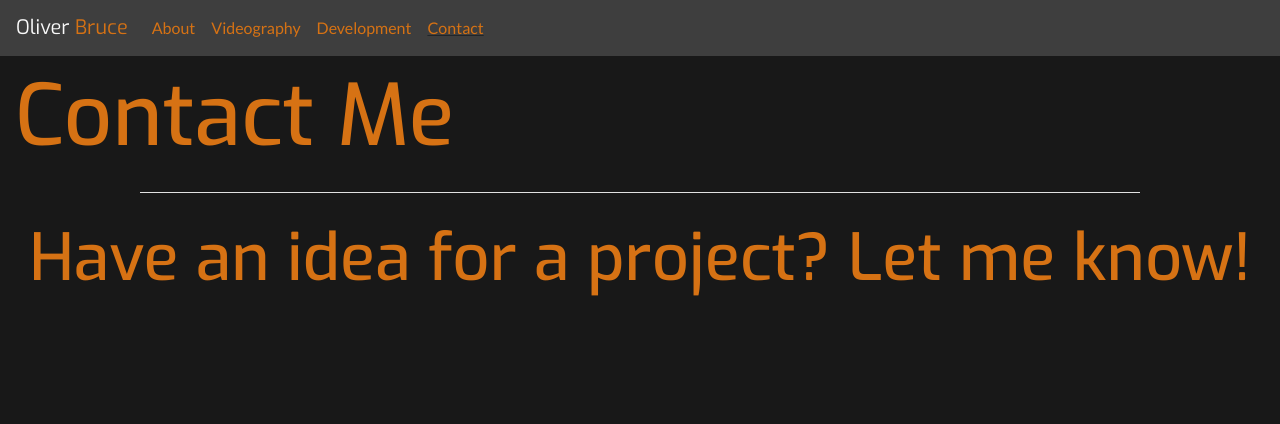
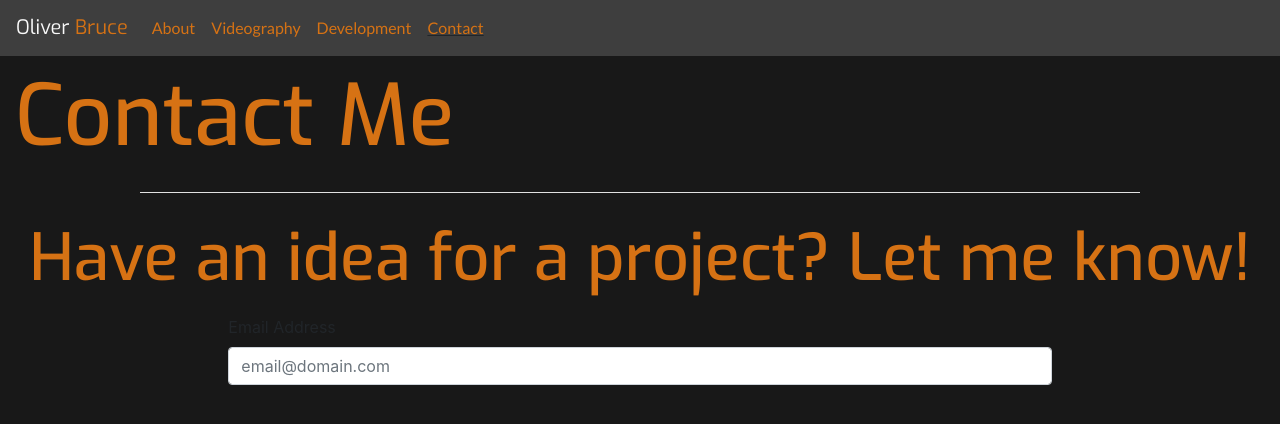
Before and after one commit to ollie-bruce/ms1-portfolio, a plain HTML site: page contact.html in a window 1280 px wide. Drawn offline with nearby package versions, Linux system fonts and the light colour scheme.

Commit message:
Add Email input to contact.html

```diff
--- a/contact.html
+++ b/contact.html
@@ -53,7 +53,17 @@
                     <h2 id="video-title" style="text-align: center;">Have an idea for a project? Let me know!</h2>
                 </div>
             </div>
-            <div class="row" style="padding-top: 10px;"></div>
+             <!-- Contact Me Form -->
+            <div class="row d-flex justify-content-center" style="padding-top: 10px;">
+                <div class="col-8">
+                    <form>
+                        <div class="form-group">
+                            <label for="email" class="form-label">Email Address</label>
+                            <input type="email" class="form-control" id="email" placeholder="email@domain.com">
+                        </div>
+                    </form>
+                </div>
+            </div>
         </div>
         <script src="https://code.jquery.com/jquery-3.2.1.slim.min.js" integrity="sha384-KJ3o2DKtIkvYIK3UENzmM7KCkRr/rE9/Qpg6aAZGJwFDMVNA/GpGFF93hXpG5KkN" crossorigin="anonymous"></script>
         <script src="https://cdnjs.cloudflare.com/ajax/libs/popper.js/1.12.9/umd/popper.min.js" integrity="sha384-ApNbgh9B+Y1QKtv3Rn7W3mgPxhU9K/ScQsAP7hUibX39j7fakFPskvXusvfa0b4Q" crossorigin="anonymous"></script>
```
